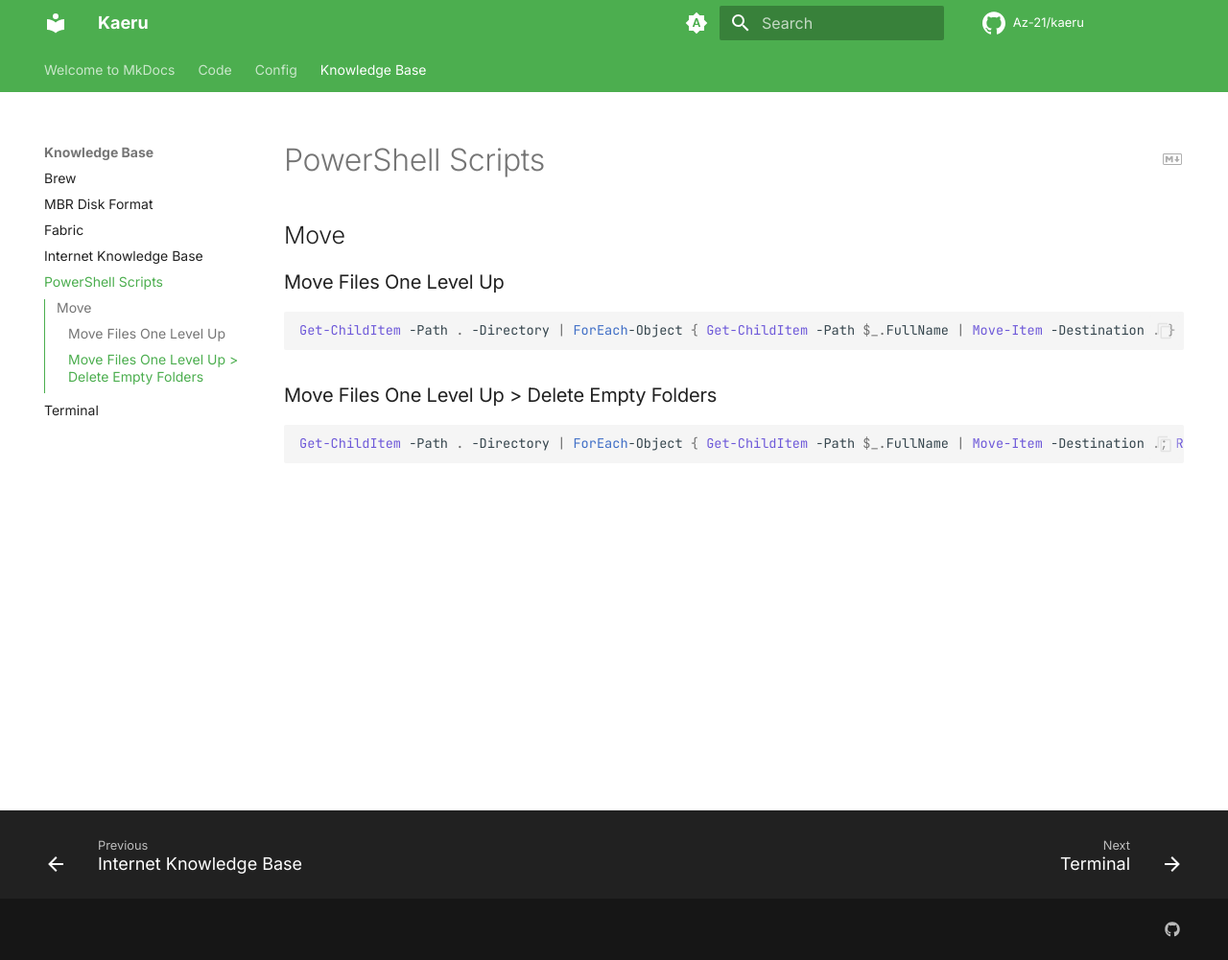
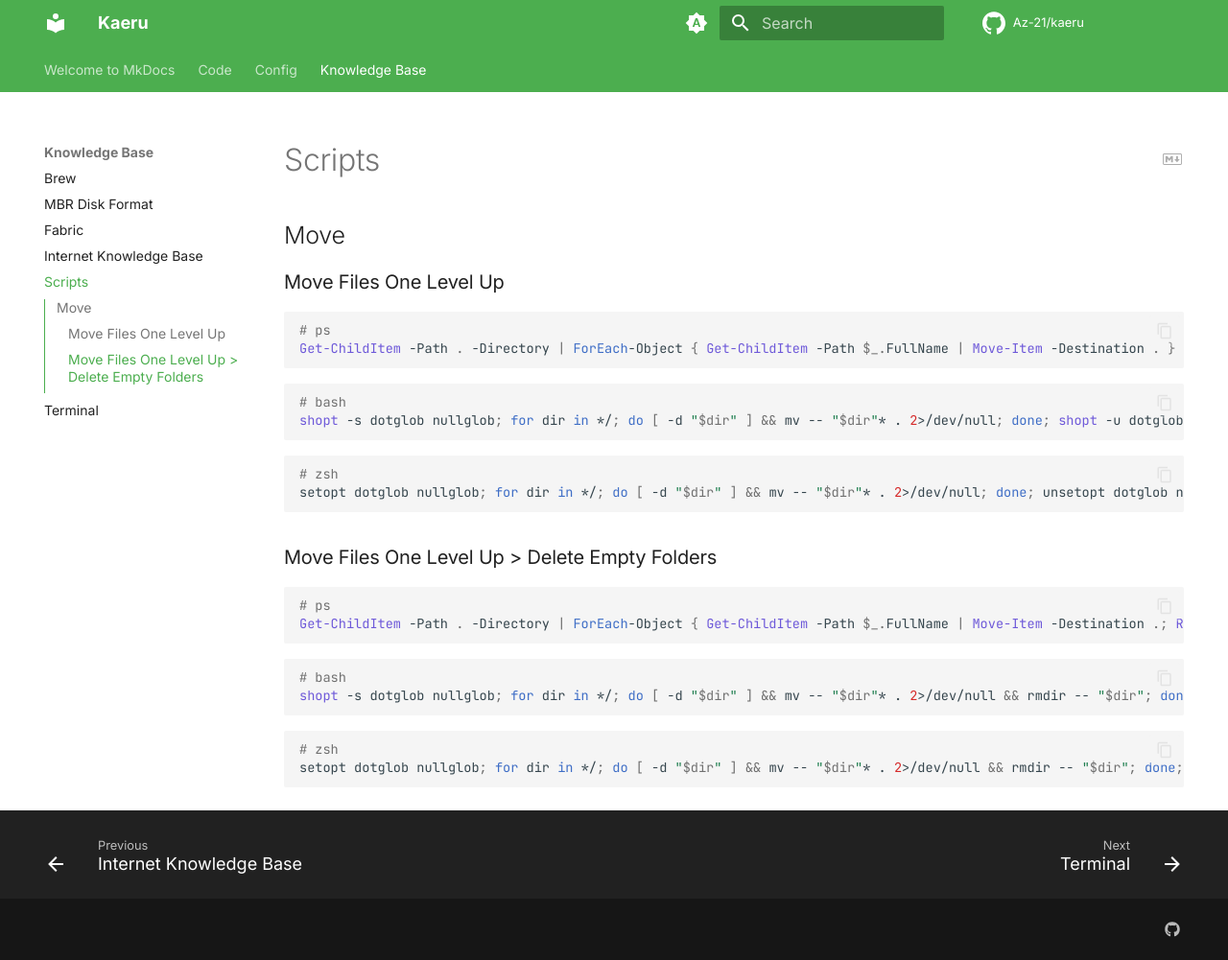
Before and after one commit to Az-21/kaeru, an MkDocs documentation site: the page built from docs/Knowledge Base/PowerShell Script.md, in a window 1280 px wide and 1001 px high. Shown: the whole window at 96% size. Built offline with MkDocs 1.6.1 and Material for MkDocs 9.7.7, drawn with Linux system fonts in a browser that asks for light colours; comment, search, counter and statistics services are not loaded.

Commit message:
Add bash and zsh equivalents

````diff
--- a/docs/Knowledge Base/PowerShell Script.md
+++ b/docs/Knowledge Base/PowerShell Script.md
@@ -1,11 +1,29 @@
-# PowerShell Scripts
+# Scripts
 ## Move
 ### Move Files One Level Up
 ```powershell
+# ps
 Get-ChildItem -Path . -Directory | ForEach-Object { Get-ChildItem -Path $_.FullName | Move-Item -Destination . }
+```
+```bash
+# bash
+shopt -s dotglob nullglob; for dir in */; do [ -d "$dir" ] && mv -- "$dir"* . 2>/dev/null; done; shopt -u dotglob nullglob
+```
+```zsh
+# zsh
+setopt dotglob nullglob; for dir in */; do [ -d "$dir" ] && mv -- "$dir"* . 2>/dev/null; done; unsetopt dotglob nullglob
 ```
 
 ### Move Files One Level Up > Delete Empty Folders
 ```powershell
+# ps
 Get-ChildItem -Path . -Directory | ForEach-Object { Get-ChildItem -Path $_.FullName | Move-Item -Destination .; Remove-Item -LiteralPath $_.FullName }
 ```
+```bash
+# bash
+shopt -s dotglob nullglob; for dir in */; do [ -d "$dir" ] && mv -- "$dir"* . 2>/dev/null && rmdir -- "$dir"; done; shopt -u dotglob nullglob
+```
+```zsh
+# zsh
+setopt dotglob nullglob; for dir in */; do [ -d "$dir" ] && mv -- "$dir"* . 2>/dev/null && rmdir -- "$dir"; done; unsetopt dotglob nullglob
+```
````
